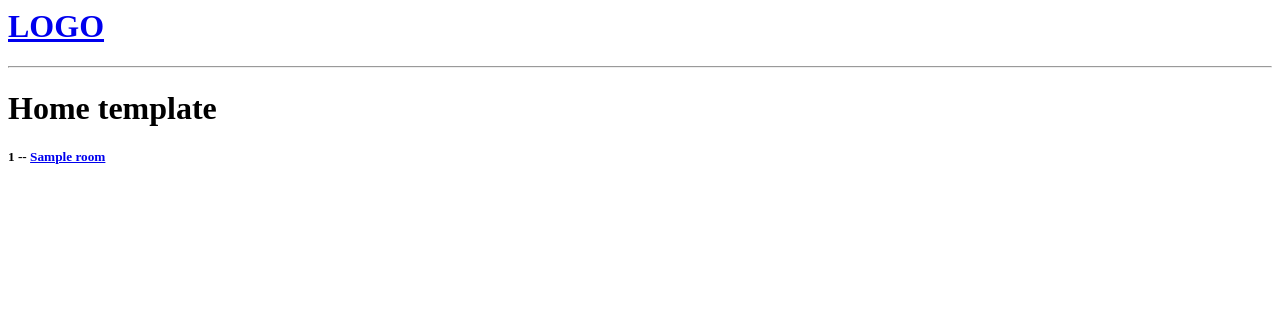
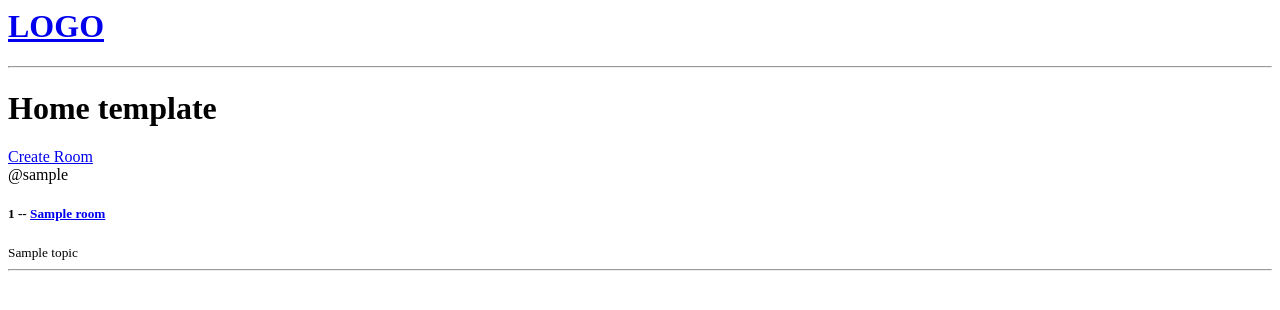
Before and after one commit to regalk13/chat-app-django, a Django app: page / in a window 1280 px wide. Shown: the top 310 px of the page. Run offline with Django 4.2, Linux system fonts and the light colour scheme; tables that the repository leaves empty hold one stand-in row (values such as "Sample post").

Commit message:
:wrench: Update htmls

```diff
--- a/base/templates/base/home.html
+++ b/base/templates/base/home.html
@@ -5,16 +5,15 @@
 
 <div>
   <div>
-
+    <a href="{% url 'create-room' %}">Create Room</a>
     {% for room in rooms %}
     <div>
+      <span>@{{room.host.username}}</span>
       <h5>{{room.id}} -- <a href="{% url 'room' room.id %}">{{room.name}}</a></h5>
+      <small>{{room.topic.name}}</small>
+      <hr>
     </div>
     {% endfor %}
-
   </div>
-
 </div>
-
-
 {% endblock %}
--- a/base/urls.py
+++ b/base/urls.py
@@ -4,4 +4,6 @@ from . import views
 urlpatterns = [
     path('', views.home, name="home"),
     path('room/<str:pk>/', views.room, name="room"),
+
+    path('create-room/', views.createRoom, name="create-room")
 ]
--- a/base/views.py
+++ b/base/views.py
@@ -18,3 +18,7 @@ def room(request, pk):
     room = Room.objects.get(id=pk)
     context = {'room':room}
     return render(request, 'base/room.html',context)
+
+def createRoom(request):
+    context = {}
+    return render(request, 'base/room_form.html', context)
```
Also changed, not shown: base/templates/base/room_form.html (added, +14 -0 lines).
